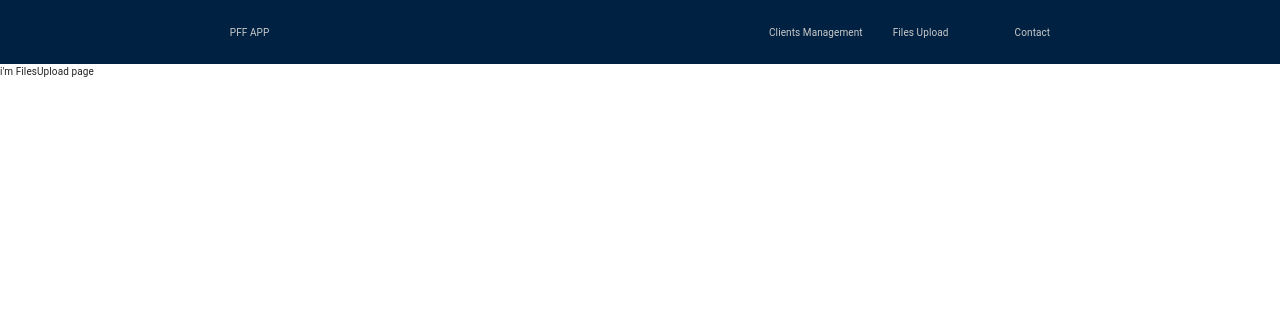
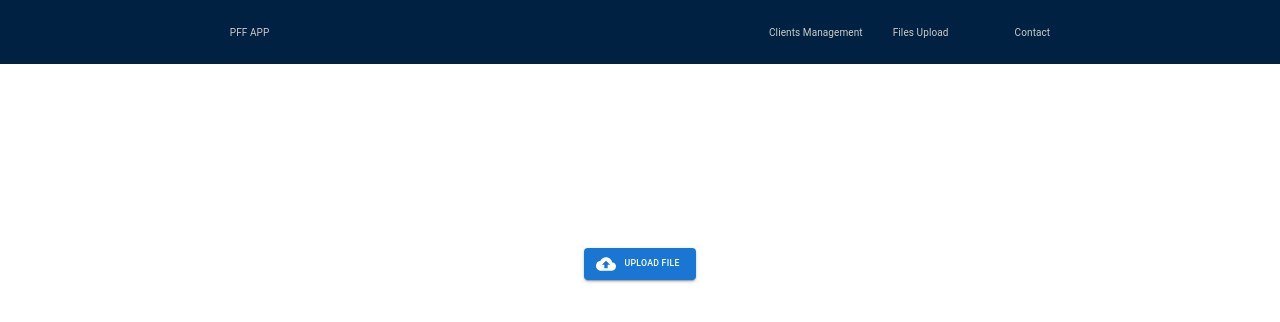
Before and after one commit to Y-Gandouli/PFF_FRONT, a React (Create React App) app: page /filesUpload in a window 1280 px wide. Shown: the top 322 px of the page. Built offline with nearby package versions, Linux system fonts and the light colour scheme.

Commit message:
edit url endpoint

```diff
--- a/package.json
+++ b/package.json
@@ -6,6 +6,7 @@
     "@babel/plugin-proposal-private-property-in-object": "^7.21.11",
     "@emotion/react": "^11.11.1",
     "@emotion/styled": "^11.11.0",
+    "@mui/icons-material": "^5.14.18",
     "@mui/material": "^5.14.18",
     "@mui/x-data-grid": "^6.18.1",
     "@testing-library/jest-dom": "^5.17.0",
--- a/src/components/FilesUpload.jsx
+++ b/src/components/FilesUpload.jsx
@@ -1,7 +1,41 @@
 import React from "react";
+import Button from "@mui/material/Button";
+import CloudUploadIcon from "@mui/icons-material/CloudUpload";
+import { styled } from "@mui/material/styles";
+
+const VisuallyHiddenInput = styled("input")({
+  clip: "rect(0 0 0 0)",
+  clipPath: "inset(50%)",
+  height: 1,
+  overflow: "hidden",
+  position: "absolute",
+  bottom: 0,
+  left: 0,
+  whiteSpace: "nowrap",
+  width: 1,
+});
 
 function FilesUpload() {
-  return <div>i'm FilesUpload page</div>;
+  return (
+    <div
+      style={{
+        display: "flex",
+        width: "100%",
+        height: "50vh",
+        justifyContent: "center",
+        alignItems: "center",
+      }}
+    >
+      <Button
+        component="label"
+        variant="contained"
+        startIcon={<CloudUploadIcon />}
+      >
+        Upload file
+        <VisuallyHiddenInput type="file" />
+      </Button>
+    </div>
+  );
 }
 
 export default FilesUpload;
--- a/src/index.js
+++ b/src/index.js
@@ -1,12 +1,11 @@
-import React from 'react';
-import ReactDOM from 'react-dom/client';
-import './index.css';
-import App from './App';
+import React from "react";
+import ReactDOM from "react-dom/client";
+import "./index.css";
+import App from "./App";
 
-
-const root = ReactDOM.createRoot(document.getElementById('root'));
+const root = ReactDOM.createRoot(document.getElementById("root"));
 root.render(
-  <React.StrictMode>
-    <App />
-  </React.StrictMode>
+  //<React.StrictMode>
+  <App />
+  // </React.StrictMode>
 );
```
Also changed, not shown: src/components/Client.jsx (+4 -4 lines), 1 other file (tests, documents, lock files or other folders).
